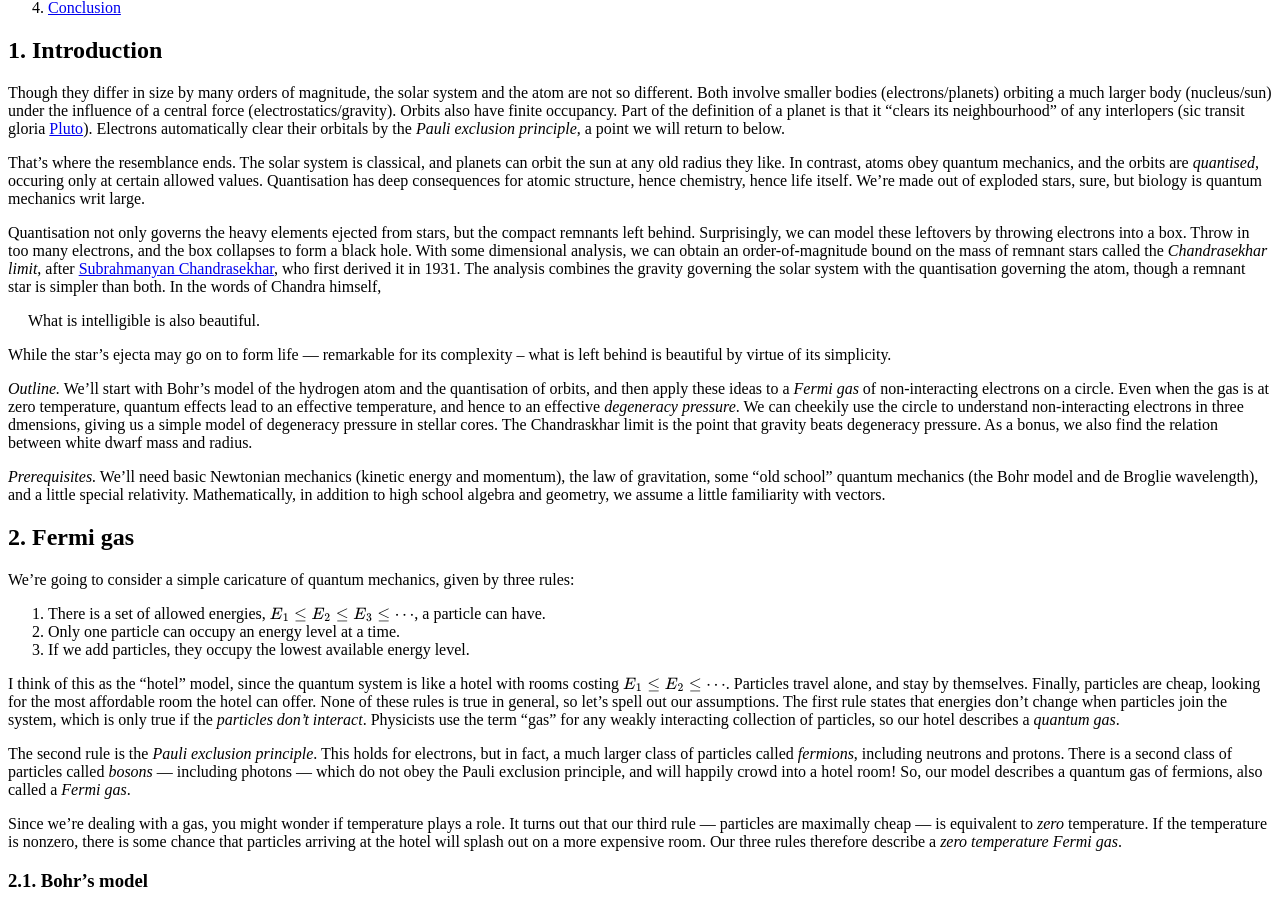
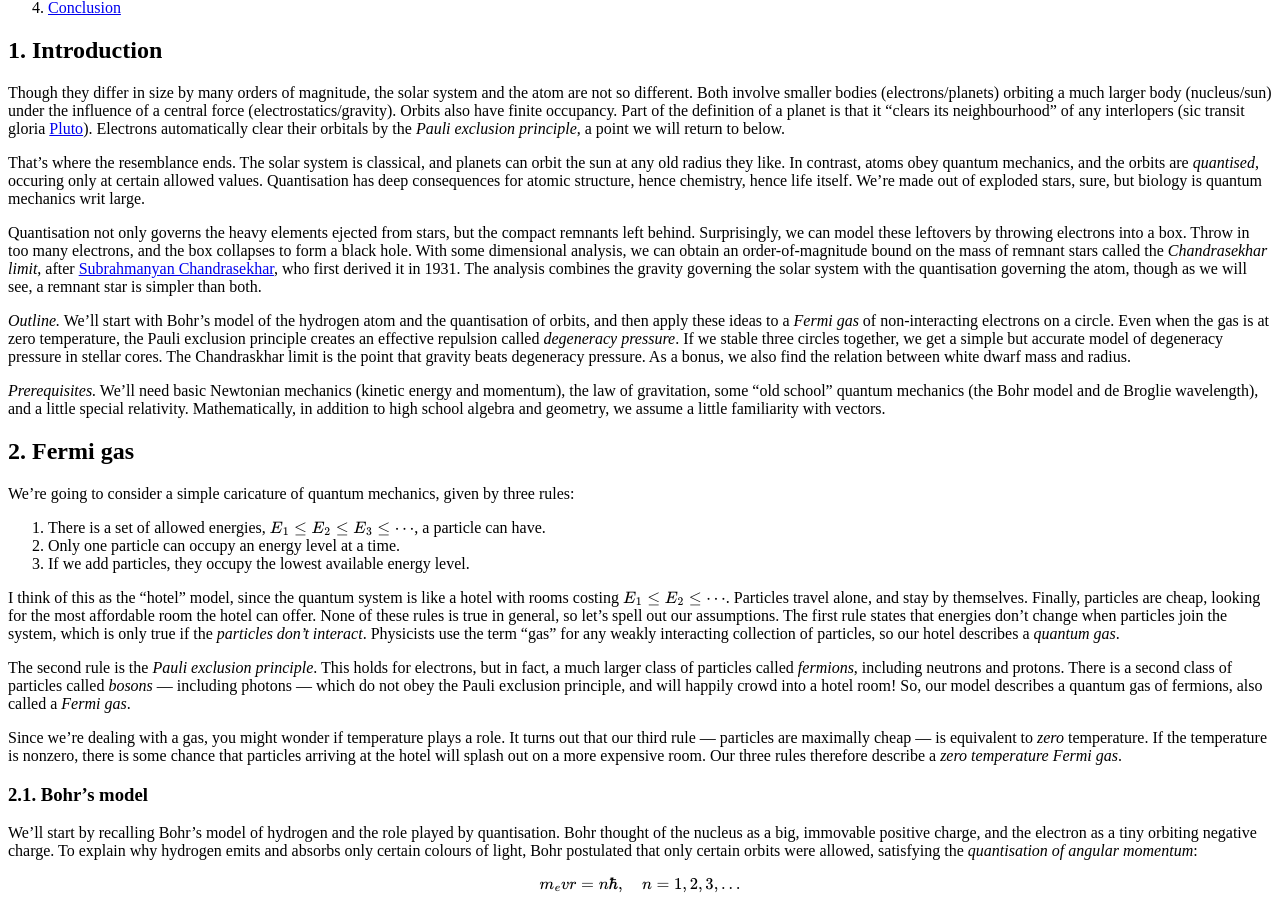
Before and after one commit to hapax/hapax.github.io, a Jekyll site: the page built from assets/chandra.md, in a window 1280 px wide and 900 px high, scrolled down 780 px. Built offline with Jekyll 4.4.1, drawn with Linux system fonts in a browser that asks for light colours; our own code applies the rules of GitHub Pages for plain Markdown files; formulas are drawn with MathJax 3; a script that is not in the unit is left out; some of the changed text lies outside the part shown.

Commit message:
Update chandra.md

```diff
--- a/assets/chandra.md
+++ b/assets/chandra.md
@@ -58,25 +58,16 @@
 [Subrahmanyan Chandrasekhar](https://en.wikipedia.org/wiki/Subrahmanyan_Chandrasekhar),
 who first derived it in 1931.
 The analysis combines the gravity governing the solar
-system with the quantisation governing the atom, though a remnant star
-is simpler than both.
-In the words of Chandra himself,
-
-<span style="padding-left: 20px; display:block">
-What is intelligible is also beautiful.
-</span>
-
-While the star's ejecta may go on to form life --- remarkable for its
-complexity -- what is left behind is beautiful by virtue of its
-simplicity.
+system with the quantisation governing the atom, though as we will
+see, a remnant star is simpler than both.
 
 *Outline.* We'll start with Bohr's model of the hydrogen atom and the
 quantisation of orbits, and then apply these ideas to a *Fermi gas* of
 non-interacting electrons on a circle.
-Even when the gas is at zero temperature, quantum effects lead to an
-effective temperature, and hence to an effective *degeneracy pressure*.
-We can cheekily use the circle to understand non-interacting electrons
-in three dmensions, giving us a simple model of degeneracy pressure in stellar cores.
+Even when the gas is at zero temperature, the Pauli exclusion
+principle creates an effective repulsion called *degeneracy pressure*.
+If we stable three circles together, we get a simple but accurate
+model of degeneracy pressure in stellar cores.
 The Chandraskhar limit is the point that gravity beats degeneracy pressure.
 As a bonus, we also find the relation between white dwarf mass and
 radius.
@@ -886,3 +877,14 @@
 turns into a black hole.
 The limit is also remarkably close to the best known bounds on the
 maximum size of a neutron star, given that we ignored strong interactions.
+
+
+In the words of Chandra himself,
+
+<span style="padding-left: 20px; display:block">
+What is intelligible is also beautiful.
+</span>
+
+While the star's ejecta may go on to form life --- remarkable for its
+complexity -- what is left behind is beautiful by virtue of its
+simplicity.
```
